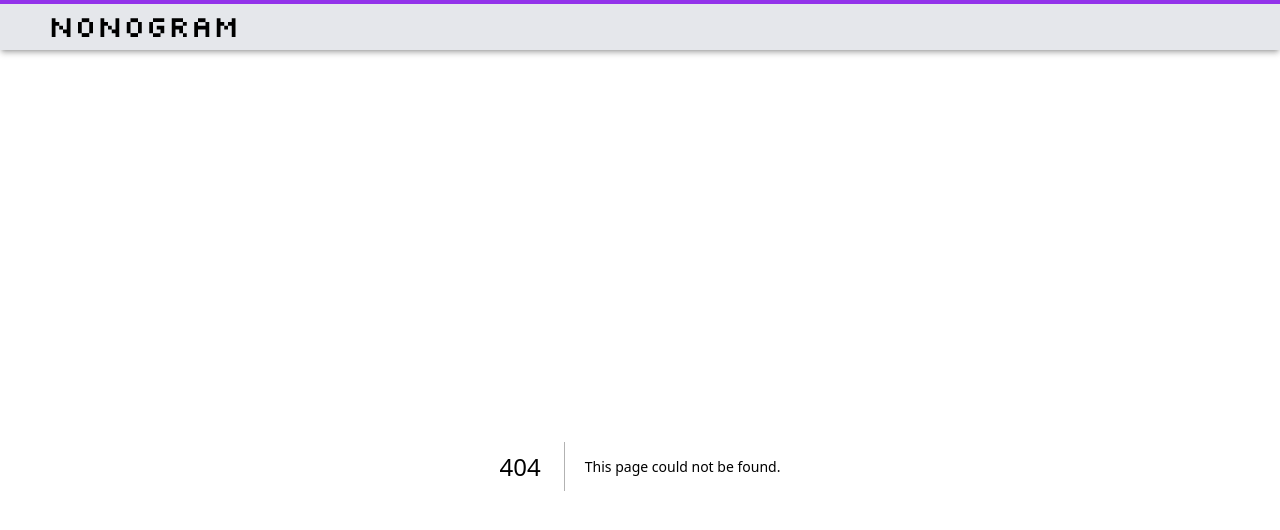
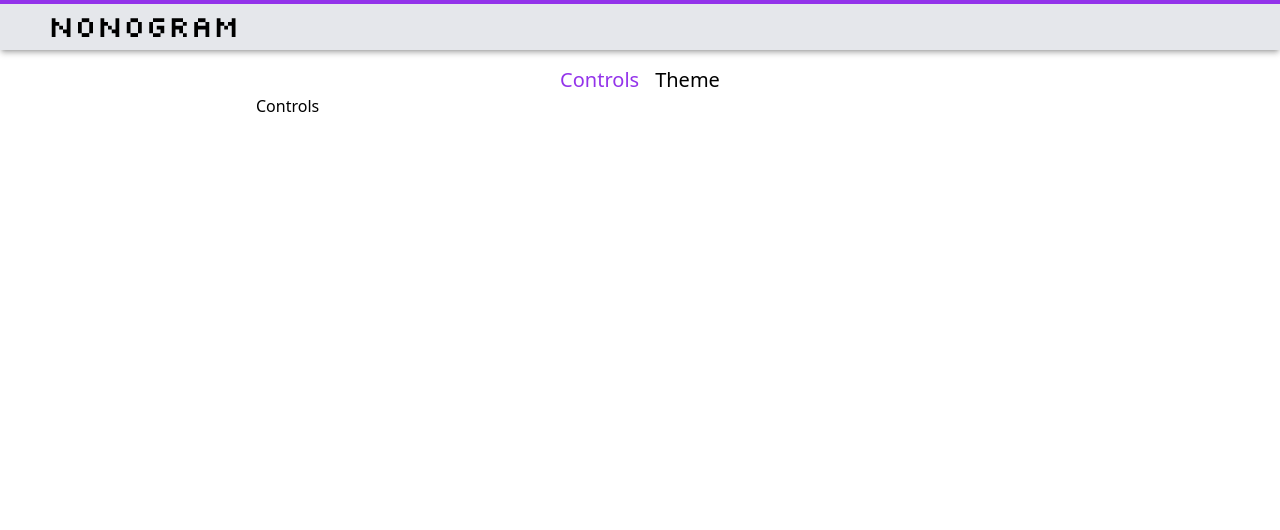
Before and after one commit to pharaok/nonogram, a Next.js app: page /settings in a window 1280 px wide. Before the commit this address had no page. Shown: the top 530 px of the page. Built offline with nearby package versions, Linux system fonts and the light colour scheme.

Commit message:
create themeSetter component

```diff
--- a/package.json
+++ b/package.json
@@ -10,6 +10,7 @@
   },
   "dependencies": {
     "@radix-ui/react-dialog": "^1.0.3",
+    "@radix-ui/react-tabs": "^1.0.3",
     "@radix-ui/react-toggle-group": "^1.0.3",
     "@types/node": "18.14.1",
     "@types/react": "18.0.28",
--- a/src/app/layout.tsx
+++ b/src/app/layout.tsx
@@ -1,4 +1,5 @@
 import Header from "components/header";
+import { ThemeSetter } from "components/themeSetter";
 import { Silkscreen } from "next/font/google";
 import "./globals.css";
 
@@ -23,11 +24,12 @@ export default function RootLayout({
   return (
     <html lang="en">
       <body className={`bg-white ${silkscreen.variable}`}>
-        <div className="flex h-screen w-screen flex-col">
+        <div className="min-w-screen flex min-h-screen flex-col">
           <Header />
-          <main className="flex-1 overflow-hidden">{children}</main>
+          {children}
         </div>
       </body>
+      <ThemeSetter />
     </html>
   );
 }
--- a/src/app/page.tsx
+++ b/src/app/page.tsx
@@ -58,18 +58,16 @@ export default function Home() {
 
   return (
     <NonogramContext.Provider value={store}>
-      {/* HACK: padding on Nonogram's parent breaks the ResizeObserver,
-          because overflow eats into padding first, then actually overflows. */}
-      <div
-        className="h-full w-full p-4 md:p-8"
-        style={{ visibility: visible ? "visible" : "hidden" }}
-      >
-        <div className="flex h-full w-full flex-col items-center justify-evenly gap-8 md:flex-row">
+      <main className="relative flex-1">
+        <div
+          className="absolute inset-0 flex flex-col items-center justify-evenly gap-8 p-4 md:flex-row md:p-8"
+          style={{ visibility: visible ? "visible" : "hidden" }}
+        >
           <Nonogram />
           <Controls />
         </div>
-        <WinDialogWrapper />
-      </div>
+      </main>
+      <WinDialogWrapper />
     </NonogramContext.Provider>
   );
 }
--- /dev/null
+++ b/src/app/settings/page.tsx
@@ -0,0 +1,25 @@
+"use client";
+import * as Tabs from "@radix-ui/react-tabs";
+import { useSettings } from "settings";
+
+export default function Settings() {
+  return (
+    <main>
+      <Tabs.Root defaultValue="controls" className="mx-64">
+        <Tabs.List className="flex flex-wrap justify-center gap-4 text-xl">
+          {["Controls", "Theme"].map((v, i) => (
+            <Tabs.Trigger
+              key={i}
+              value={v.toLowerCase()}
+              className="data-[state=active]:text-primary"
+            >
+              {v}
+            </Tabs.Trigger>
+          ))}
+        </Tabs.List>
+        <Tabs.Content value="controls">Controls</Tabs.Content>
+        <Tabs.Content value="theme">Theme</Tabs.Content>
+      </Tabs.Root>
+    </main>
+  );
+}
--- /dev/null
+++ b/src/components/themeSetter.tsx
@@ -0,0 +1,19 @@
+"use client";
+
+import { useEffect } from "react";
+import { useSettings } from "settings";
+
+export function ThemeSetter() {
+  const colors = useSettings((state) => state.colors);
+
+  useEffect(() => {
+    let color: keyof typeof colors;
+    for (color in colors) {
+      (document.querySelector(":root") as HTMLElement).style.setProperty(
+        `--color-${color}`,
+        colors[color]
+      );
+    }
+  }, [colors]);
+  return null;
+}
--- a/src/settings.ts
+++ b/src/settings.ts
@@ -43,10 +43,6 @@ export const useSettings = create(
           })
         ),
       setColor: (color, value) => {
-        (document.querySelector(":root") as HTMLElement).style.setProperty(
-          `--color-${color}`,
-          value
-        );
         return set(
           produce(get(), (draft) => {
             draft.colors[color] = value;
@@ -54,21 +50,6 @@ export const useSettings = create(
         );
       },
     }),
-    {
-      name: "settings-storage",
-      onRehydrateStorage: () => {
-        return (state) => {
-          if (state === undefined) return;
-          const colors = state.colors;
-          let color: keyof typeof colors;
-          for (color in colors) {
-            (document.querySelector(":root") as HTMLElement).style.setProperty(
-              `--color-${color}`,
-              colors[color]
-            );
-          }
-        };
-      },
-    }
+    { name: "settings-storage" }
   )
 );
```
Also changed, not shown: 1 other file (tests, documents, lock files or other folders).
